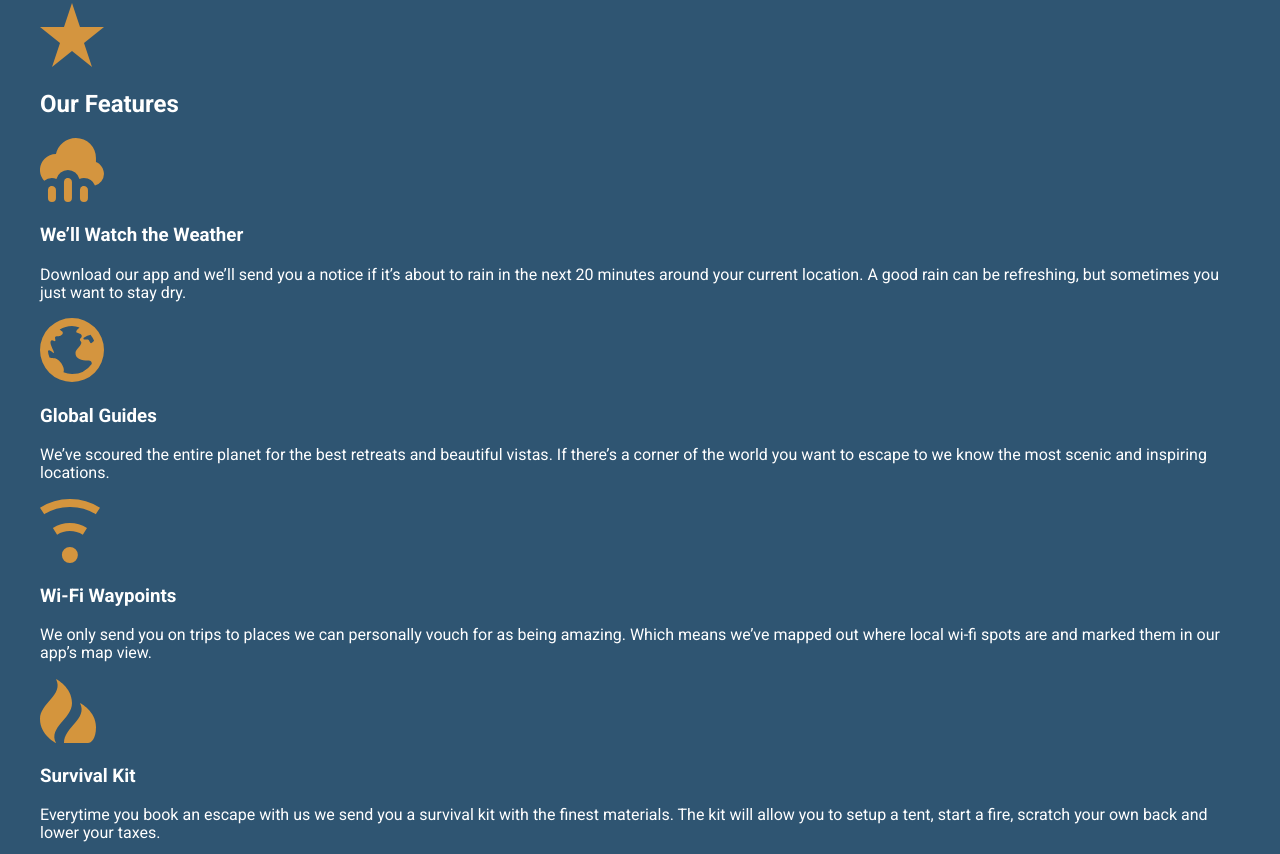
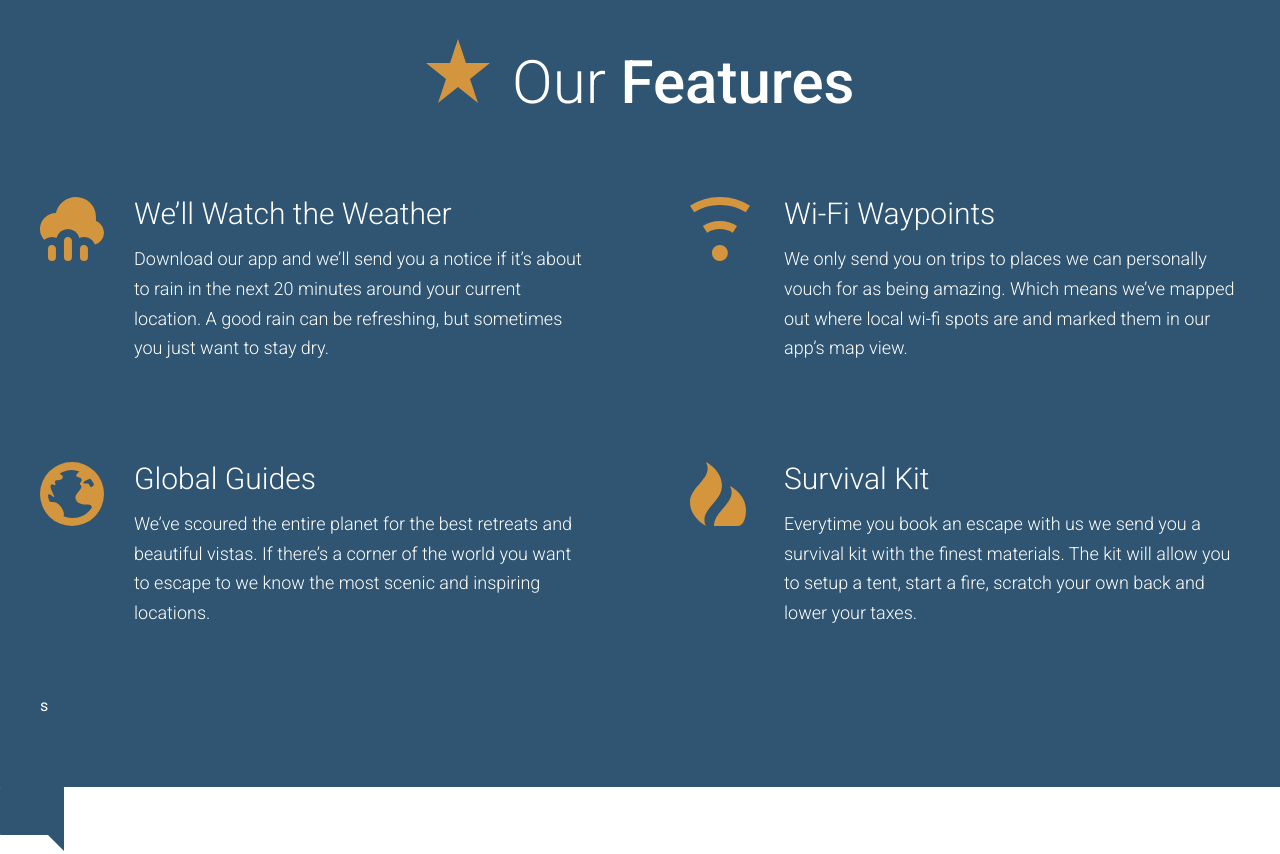
Before and after one commit to aschambers/travel-site, a website: page app/index.html in a window 1280 px wide. Shown: the part 2282-3136 px from the top of the page. Drawn offline with Linux system fonts and the light colour scheme.

Commit message:
finish styling feature section

```diff
--- /dev/null
+++ b/app/assets/styles/modules/_feature-item.css
@@ -0,0 +1,17 @@
+.feature-item {
+	/* make it positioned in relation to parent */
+	position: relative;
+	padding-left: 94px;
+	padding-bottom: 2.5rem;
+
+	&__icon {
+		position: absolute;
+		left: 0;
+	}
+
+	&__title {
+		font-size: 1.875rem;
+		font-weight: 300;
+		margin-bottom: 0.8rem;
+	}
+}
--- a/app/assets/styles/modules/_generic-content-container.css
+++ b/app/assets/styles/modules/_generic-content-container.css
@@ -1,9 +1,10 @@
 .generic-content-container {
 
 	p {
+		font-weight: 300;
 		/* font-size defaults to 1 rem (16px) */
 		line-height: 1.65;
-		margin: 1.8rem 0;
+		margin: 0 0 1.8rem 0;
 
 		@mixin atSmall {
 			font-size: 1.125rem;
--- a/app/assets/styles/modules/_row.css
+++ b/app/assets/styles/modules/_row.css
@@ -6,10 +6,18 @@
 		margin-right: -65px;
 	}
 
+	&--gutters-large {
+		margin-right:-100px;
+	}
+
 	&--gutters > div {
 		padding-right: 65px;
 		/* web browser will honor width values, and not make second row */
 		/*box-sizing: border-box; -- not needed, in global file */
+	}
+
+	&--gutters-large > div {
+		padding-right: 100px;
 	}
 
 	&__b-margin-until-medium {
@@ -26,6 +34,11 @@
 			width: 37%;
 		}
 
+		&__medium-6 {
+			float: left;
+			width: 50%;
+		}
+
 		&__medium-8 {
 			float: left;
 			width: 66.66%;
--- /dev/null
+++ b/app/assets/styles/modules/_section-title.css
@@ -0,0 +1,28 @@
+.section-title {
+	font-size:2.55rem;
+	font-weight:300;
+	text-align: center;
+
+	@mixin atSmall {
+		font-size: 3.75rem;
+	}
+
+	strong {
+		font-weight:500;
+	}
+
+	&__icon {
+		margin-right: .5rem;
+		display: block;
+		margin-left: auto;
+		margin-right: auto;
+		margin-bottom: 0.6rem;
+
+		@mixin atSmall {
+			margin-right: 0.5rem;
+			margin-left: 0;
+			margin-bottom: 0;
+			display: inline-block;
+		}
+	}
+}
--- a/app/assets/styles/styles.css
+++ b/app/assets/styles/styles.css
@@ -9,3 +9,5 @@
 @import "modules/_headline";
 @import "modules/_row";
 @import "modules/_generic-content-container";
+@import "modules/_section-title";
+@import "modules/_feature-item";
--- a/app/index.html
+++ b/app/index.html
@@ -75,24 +75,36 @@
 
   <div id="features" class="page-section page-section--blue">
     <div class="wrapper">
-      <img src="assets/images/icons/star.svg">
-      <h2>Our Features</h2>
+      <h2 class="section-title"><img class="section-title__icon" src="assets/images/icons/star.svg"> Our <strong>Features</strong></h2>
 
-      <img src="assets/images/icons/rain.svg">
-      <h3>We&rsquo;ll Watch the Weather</h3>
-      <p>Download our app and we&rsquo;ll send you a notice if it&rsquo;s about to rain in the next 20 minutes around your current location. A good rain can be refreshing, but sometimes you just want to stay dry.</p>
+      <div class="row row--gutters-large generic-content-container">
+        <div class="row__medium-6">
+          <div class="feature-item">
+            <img class="feature-item__icon" src="assets/images/icons/rain.svg">
+            <h3 class="feature-item__title">We&rsquo;ll Watch the Weather</h3>
+            <p>Download our app and we&rsquo;ll send you a notice if it&rsquo;s about to rain in the next 20 minutes around your current location. A good rain can be refreshing, but sometimes you just want to stay dry.</p>
+          </div>
 
-      <img src="assets/images/icons/globe.svg">
-      <h3>Global Guides</h3>
-      <p>We&rsquo;ve scoured the entire planet for the best retreats and beautiful vistas. If there&rsquo;s a corner of the world you want to escape to we know the most scenic and inspiring locations.</p>
+          <div class="feature-item">
+            <img class="feature-item__icon" src="assets/images/icons/globe.svg">
+            <h3 class="feature-item__title">Global Guides</h3>
+            <p>We&rsquo;ve scoured the entire planet for the best retreats and beautiful vistas. If there&rsquo;s a corner of the world you want to escape to we know the most scenic and inspiring locations.</p>
+          </div>s
+        </div>
+        <div class="row__medium-6">
+          <div class="feature-item">
+            <img class="feature-item__icon" src="assets/images/icons/wifi.svg">
+            <h3 class="feature-item__title">Wi-Fi Waypoints</h3>
+            <p>We only send you on trips to places we can personally vouch for as being amazing. Which means we&rsquo;ve mapped out where local wi-fi spots are and marked them in our app&rsquo;s map view.</p>
+          </div>
 
-      <img src="assets/images/icons/wifi.svg">
-      <h3>Wi-Fi Waypoints</h3>
-      <p>We only send you on trips to places we can personally vouch for as being amazing. Which means we&rsquo;ve mapped out where local wi-fi spots are and marked them in our app&rsquo;s map view.</p>
-
-      <img src="assets/images/icons/fire.svg">
-      <h3>Survival Kit</h3>
-      <p>Everytime you book an escape with us we send you a survival kit with the finest materials. The kit will allow you to setup a tent, start a fire, scratch your own back and lower your taxes.</p>
+          <div class="feature-item">
+            <img class="feature-item__icon" src="assets/images/icons/fire.svg">
+            <h3 class="feature-item__title">Survival Kit</h3>
+            <p>Everytime you book an escape with us we send you a survival kit with the finest materials. The kit will allow you to setup a tent, start a fire, scratch your own back and lower your taxes.</p>
+          </div>
+        </div>
+      </div>
     </div>
   </div>
 
--- a/app/temp/styles/styles.css
+++ b/app/temp/styles/styles.css
@@ -704,10 +704,18 @@ a {
 		margin-right: -65px;
 	}
 
+.row--gutters-large {
+		margin-right:-100px;
+	}
+
 .row--gutters > div {
 		padding-right: 65px;
 		/* web browser will honor width values, and not make second row */
 		/*box-sizing: border-box; -- not needed, in global file */
+	}
+
+.row--gutters-large > div {
+		padding-right: 100px;
 	}
 
 .row__b-margin-until-medium {
@@ -726,6 +734,11 @@ a {
 			width: 37%;
 		}
 
+		.row__medium-6 {
+			float: left;
+			width: 50%;
+		}
+
 		.row__medium-8 {
 			float: left;
 			width: 66.66%;
@@ -737,9 +750,10 @@ a {
 	}
 
 .generic-content-container p {
+		font-weight: 300;
 		/* font-size defaults to 1 rem (16px) */
 		line-height: 1.65;
-		margin: 1.8rem 0;
+		margin: 0 0 1.8rem 0;
 	}
 
 @media (min-width: 530px) {
@@ -752,3 +766,56 @@ a {
 .generic-content-container p a {
 		font-weight: 700;
 	}
+
+.section-title {
+	font-size:2.55rem;
+	font-weight:300;
+	text-align: center;
+}
+
+@media (min-width: 530px) {
+
+.section-title {
+		font-size: 3.75rem
+}
+	}
+
+.section-title strong {
+		font-weight:500;
+	}
+
+.section-title__icon {
+		margin-right: .5rem;
+		display: block;
+		margin-left: auto;
+		margin-right: auto;
+		margin-bottom: 0.6rem;
+	}
+
+@media (min-width: 530px) {
+
+.section-title__icon {
+			margin-right: 0.5rem;
+			margin-left: 0;
+			margin-bottom: 0;
+			display: inline-block
+	}
+	}
+
+.feature-item {
+	/* make it positioned in relation to parent */
+	position: relative;
+	padding-left: 94px;
+	padding-bottom: 2.5rem;
+}
+
+.feature-item__icon {
+		position: absolute;
+		left: 0;
+	}
+
+.feature-item__title {
+		font-size: 1.875rem;
+		font-weight: 300;
+		margin-bottom: 0.8rem;
+	}
```
